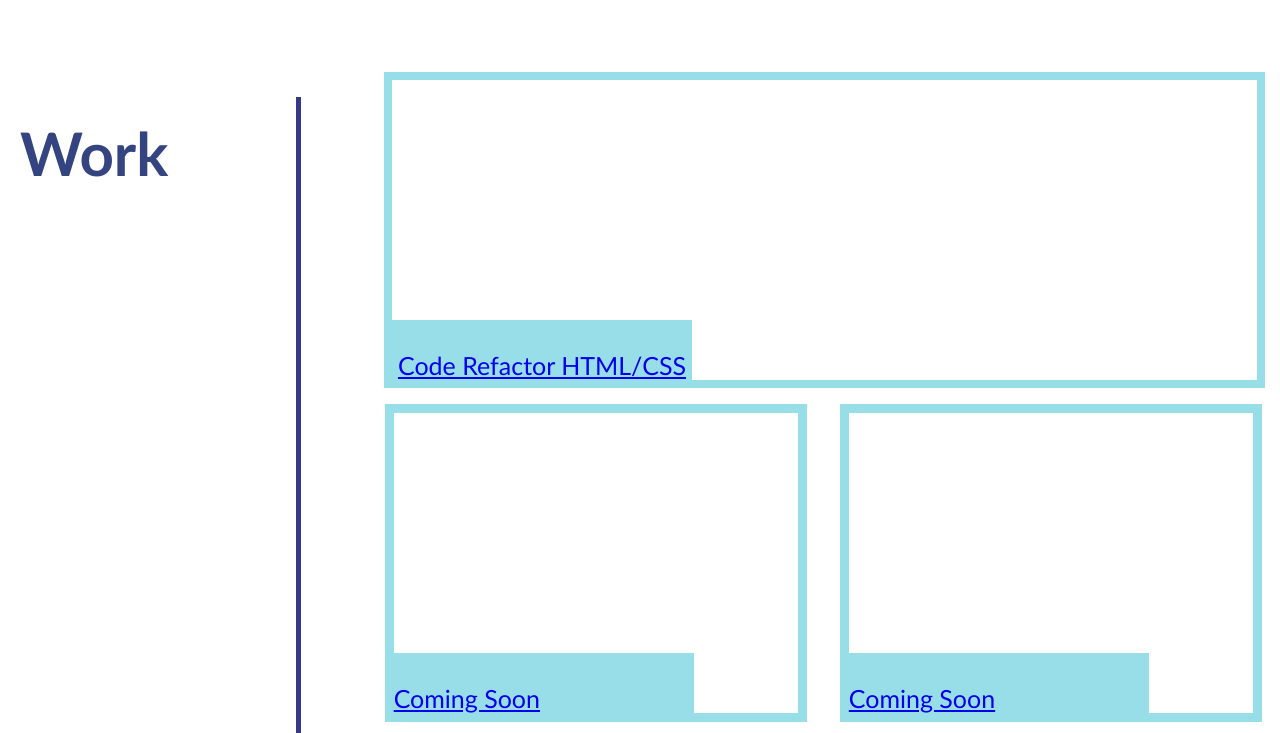
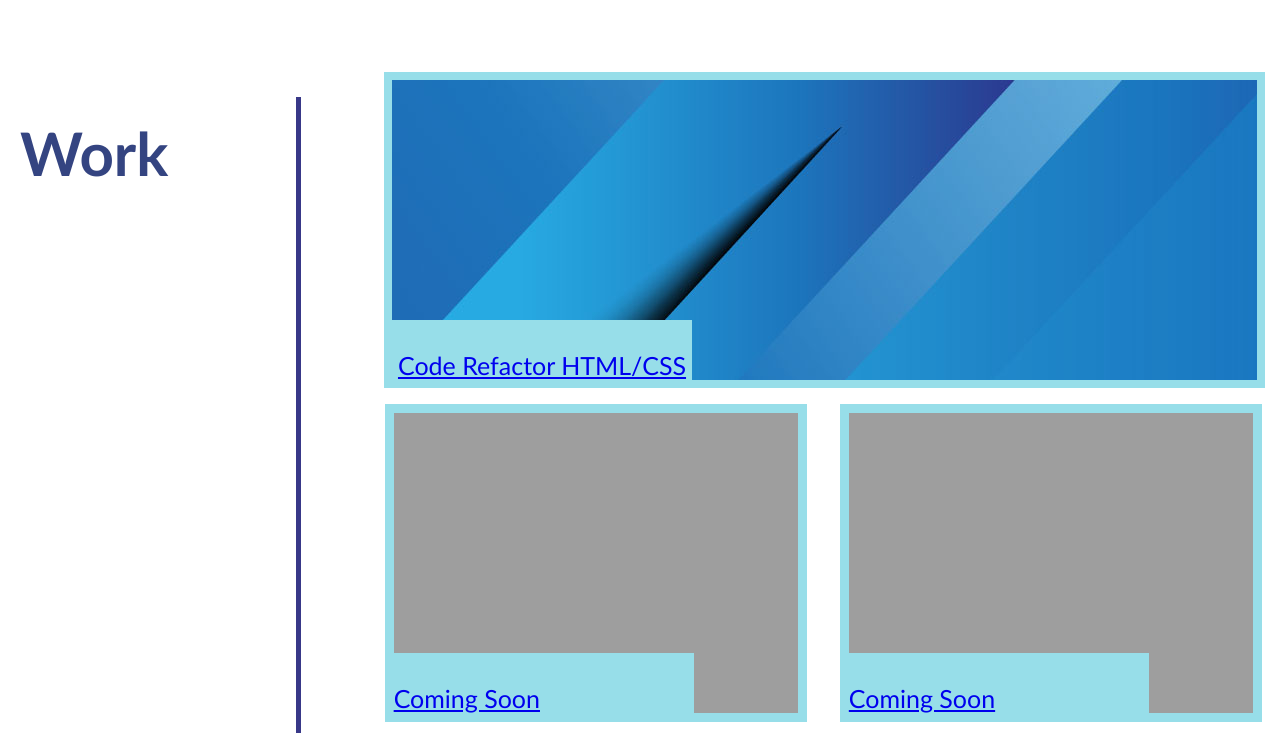
Before and after one commit to ParryProgramming/personal_portfolio, a plain HTML site: page index.html in a window 1280 px wide. Shown: the part 947-1680 px from the top of the page. Drawn offline with Linux system fonts and the light colour scheme; the site is published under a folder, as on GitHub Pages, so addresses that start at the root find nothing.

Commit message:
edited url

```diff
--- a/assets/css/styles.css
+++ b/assets/css/styles.css
@@ -130,7 +130,7 @@ a {
     font-size: 20px;
     line-height: 90px;
     border: 8px solid rgb(151, 222, 233);
-    background-image: url(/assets/images/893.jpg);
+    background-image: url('../images/893.jpg');
     min-height: 300px;
     flex-basis: calc(100%);
     align-items: flex-end;
@@ -164,7 +164,7 @@ a {
     flex-basis: calc(50% - 35px);
     display: flex;
     align-items: flex-end;
-    background: url(/assets/images/neon.jpg);
+    background: url('../images/neon.jpg');
 }
 
 .card:hover {
```
Also changed, not shown: 2 other files.
